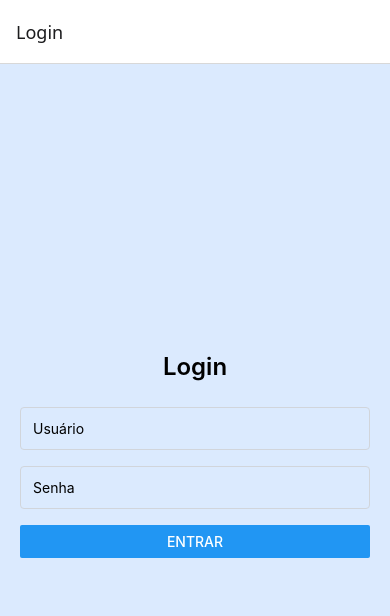
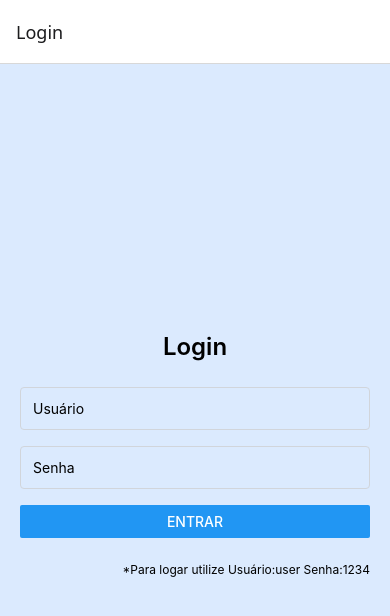
Before and after one commit to paulostein/reactnativeapp, a React Native app: screen /Login in a window 390 px wide. Shown: the top 616 px of the page. Built offline with nearby package versions, Linux system fonts and the light colour scheme.

Commit message:
refactor: add login aux test

```diff
--- a/src/screens/Login.tsx
+++ b/src/screens/Login.tsx
@@ -55,6 +55,7 @@ export default function Login({ navigation }: Props) {
       {errorMessage ? <Text className="text-red-500 text-center mb-4">{errorMessage}</Text> : null}
 
       <Button title="Entrar" onPress={handleLogin} />
+      <Text className="text-xs text-right mt-6 color-red-500">*Para logar utilize Usuário:user Senha:1234</Text>
     </View>
   );
 };
```
